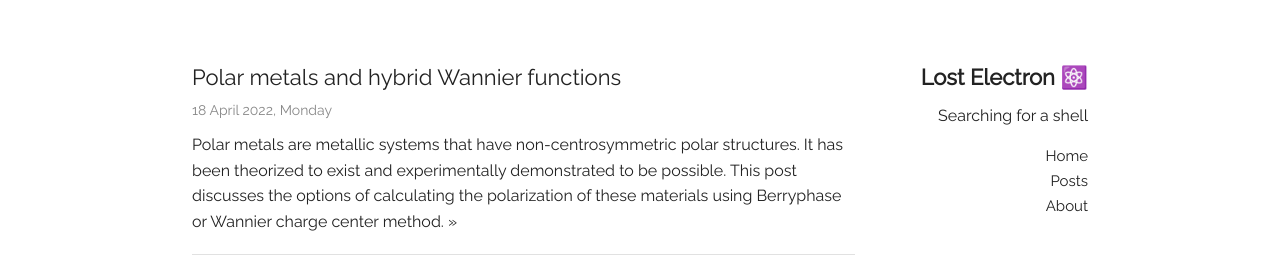
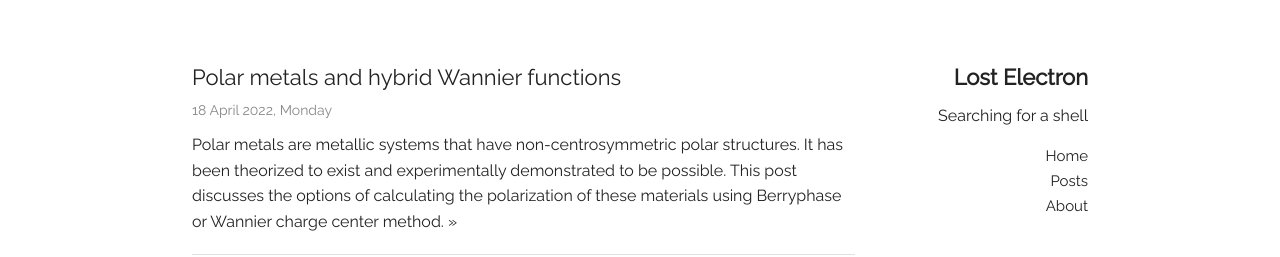
Before and after one commit to Chengcheng-Xiao/Chengcheng-Xiao.github.io, a Jekyll site: the page built from index.html, in a window 1280 px wide. Shown: the top 257 px of the page. Built offline with Jekyll 4.4.1, drawn with Linux system fonts in a browser that asks for light colours; nearby versions of some CDN libraries.

Commit message:
Update site.

```diff
--- a/_config.yml
+++ b/_config.yml
@@ -6,7 +6,7 @@
 # 'jekyll serve'. If you change this file, please restart the server process.
 
 # Site settings
-title: Lost Electron ⚛️
+title: Lost Electron
 subtitle: 'Searching for a shell'
 email: iconxicon@me.com
 description: > # this means to ignore newlines until "baseurl:"
```
